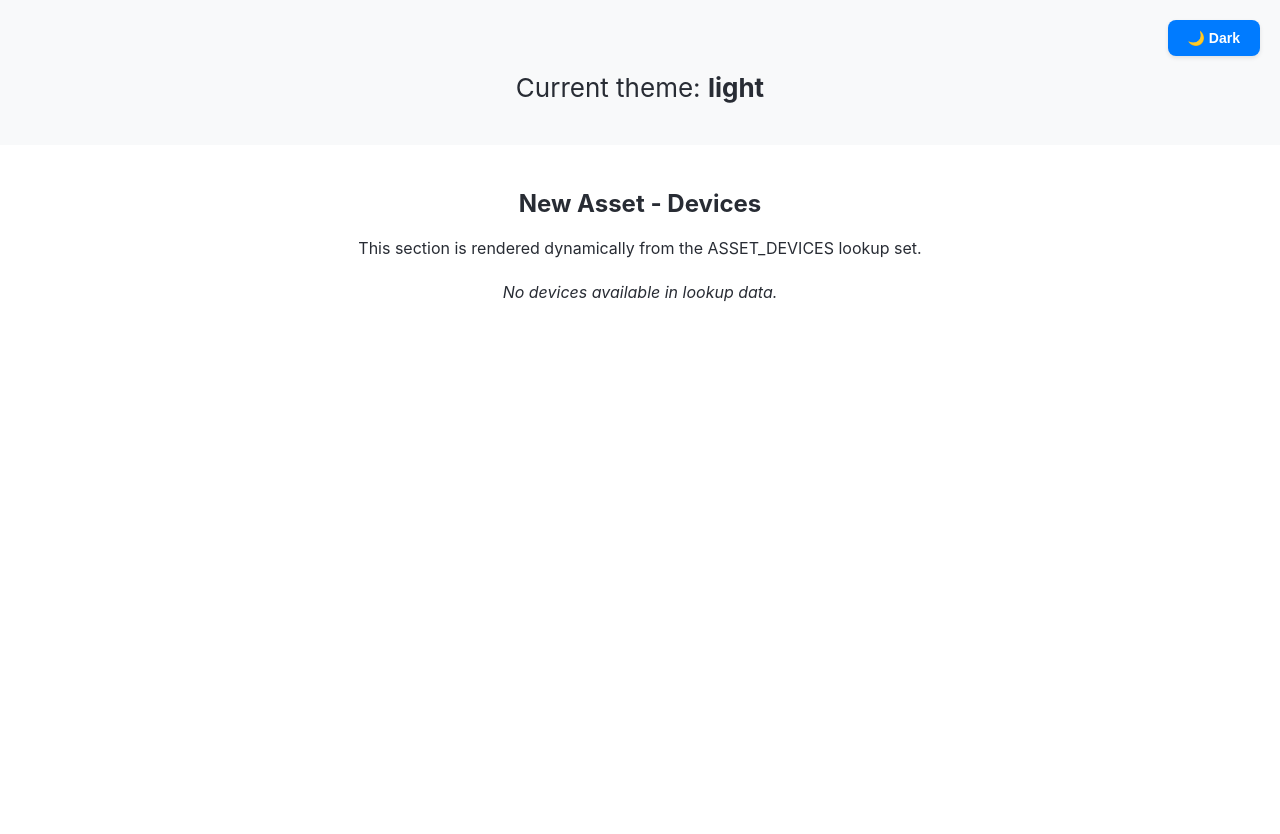
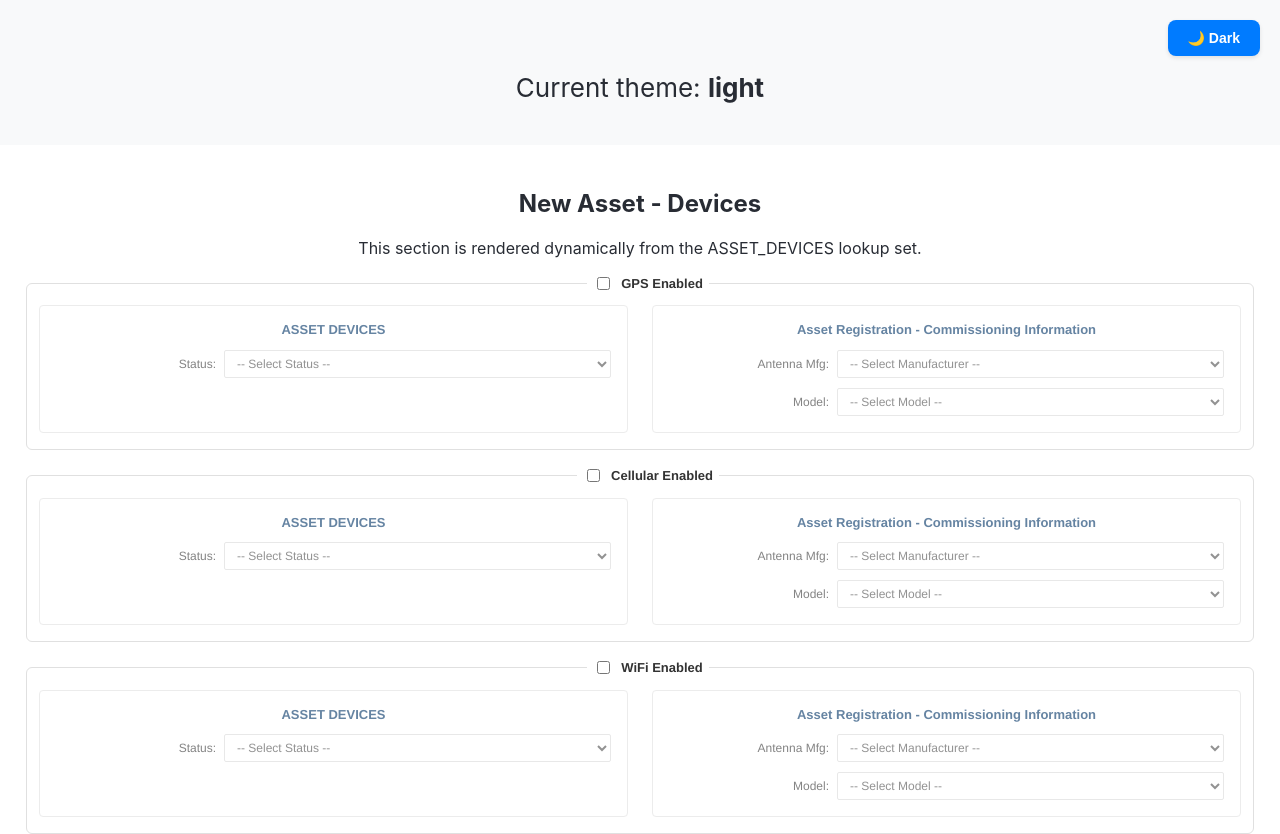
Before and after one commit to kavia-common/asset-data-population-and-auto-completion-7703-7712, a React (Create React App) app in the folder asset_devices_frontend/: page / in a window 1280 px wide. Shown: the top 834 px of the page. Before the commit the page ends 800 px from the top, so only its background shows below. Built offline with nearby package versions, Linux system fonts and the light colour scheme.

Commit message:
CheckPoint - cgc2da0242

```diff
--- a/asset_devices_frontend/src/pages/New.jsx
+++ b/asset_devices_frontend/src/pages/New.jsx
@@ -55,10 +55,12 @@ export default function New() {
       { "lookupSetName": "ASSET_STATUSES", "values": [ { "id": 4, "lookupValue": "Installed", "lookupDescription": "Installed", "parentLookupValue": null, "lookupOrder": 2 }, { "id": 5, "lookupValue": "Obsolete", "lookupDescription": "Obsolete", "parentLookupValue": null, "lookupOrder": 3 }, { "id": 9588, "lookupValue": "TESTU", "lookupDescription": "84A212951WMP1", "parentLookupValue": null, "lookupOrder": 2 }, { "id": 3, "lookupValue": "To Be Installed", "lookupDescription": "To Be Installed", "parentLookupValue": null, "lookupOrder": 1 } ] },
       { "lookupSetName": "ANTENNA_MANUFACTURERS", "values": [ { "id": 5200, "lookupValue": "CTI", "lookupDescription": "CTI", "parentLookupValue": null, "lookupOrder": 6 }, { "id": 5060, "lookupValue": "General Electric", "lookupDescription": "General Electric", "parentLookupValue": null, "lookupOrder": 2 }, { "id": 9193, "lookupValue": "Generic", "lookupDescription": "Generic", "parentLookupValue": null, "lookupOrder": 7 }, { "id": 1153, "lookupValue": "No Antenna", "lookupDescription": "No Antenna", "parentLookupValue": null, "lookupOrder": 3 }, { "id": 5162, "lookupValue": "Sierra Wireless", "lookupDescription": "Sierra Wireless", "parentLookupValue": null, "lookupOrder": 5 }, { "id": 5000, "lookupValue": "Wired Matrix", "lookupDescription": "WiredMatrix", "parentLookupValue": null, "lookupOrder": 4 }, { "id": 34, "lookupValue": "Wireless Matrix", "lookupDescription": "Wireless Matrix", "parentLookupValue": null, "lookupOrder": 1 } ] },
       { "lookupSetName": "ANTENNA_MODELS", "values": [ { "id": 5202, "lookupValue": "GE PTC", "lookupDescription": "GE PTC", "parentLookupValue": 5060, "lookupOrder": 6 }, { "id": 1168, "lookupValue": "MARX-C1", "lookupDescription": "MARX-C1", "parentLookupValue": 5060, "lookupOrder": 3 }, { "id": 35, "lookupValue": "MBS2-LPR", "lookupDescription": "MBS2-LPR", "parentLookupValue": 34, "lookupOrder": 1 }, { "id": 5201, "lookupValue": "REX", "lookupDescription": "REX", "parentLookupValue": 5200, "lookupOrder": 5 }, { "id": 6340, "lookupValue": "REX-OBN", "lookupDescription": "REX with Mobile IP", "parentLookupValue": 5200, "lookupOrder": 8 }, { "id": 5163, "lookupValue": "Raven-X", "lookupDescription": "Raven-X", "parentLookupValue": 5162, "lookupOrder": 4 }, { "id": 9194, "lookupValue": "Server Ping Antenna", "lookupDescription": "Server Ping Antena", "parentLookupValue": 9193, "lookupOrder": 7 }, { "id": 5061, "lookupValue": "WMP1", "lookupDescription": "84A212951WMP1", "parentLookupValue": 5060, "lookupOrder": 2 }, { "id": 9584, "lookupValue": "WMP20", "lookupDescription": "84A212951WMP1", "parentLookupValue": 5060, "lookupOrder": 2 } ] },
-      // If ASSET_DEVICES are part of the provided dataset, include them here.
-      // This component expects ASSET_DEVICES to exist in lookUpData.
-      // Example:
-      // { "lookupSetName": "ASSET_DEVICES", "values": [ { "id": 1, "lookupValue": "GPS" }, ... ] }
+      { "lookupSetName": "ASSET_DEVICES", "values": [
+        { "id": 1, "lookupValue": "GPS", "lookupDescription": "GPS" },
+        { "id": 2, "lookupValue": "Cellular", "lookupDescription": "Cellular" },
+        { "id": 3, "lookupValue": "WiFi", "lookupDescription": "WiFi" },
+        { "id": 4, "lookupValue": "RFID", "lookupDescription": "RFID" }
+      ] }
     ],
     []
   );
```
Also changed, not shown: 2 other files (tests, documents, lock files or other folders).
